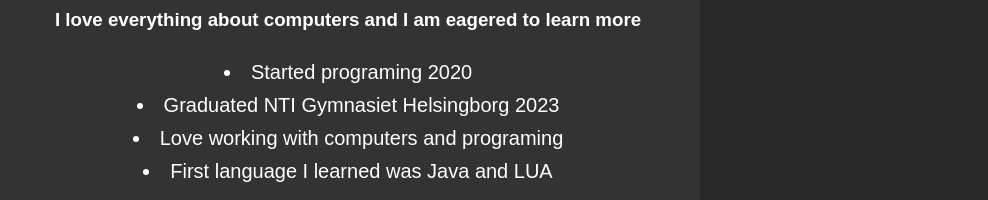
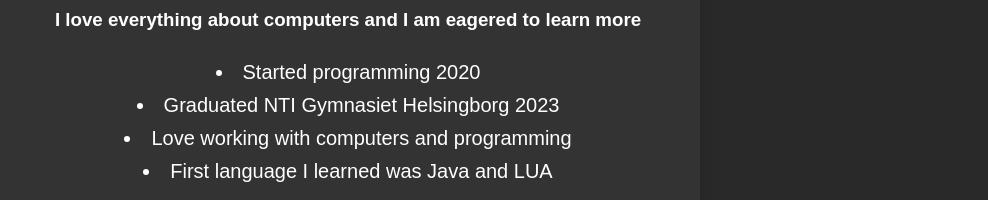
Before and after one commit to 4CEspX/SimonJonasson, a plain HTML site: page index.html in a window 1280 px wide. Shown: the part 434-634 px from the top of the page, without its empty margins (292-1280 px from the left). Drawn offline with Linux system fonts and the light colour scheme.

Commit message:
Updated portfolio

```diff
--- a/index.html
+++ b/index.html
@@ -28,9 +28,9 @@
         <img src="Temp.jpg" width="40%">
         <h3 style="margin-top: 20px;">I am a 19 year old guy from sweden who loves making small projects</h3>
         <h3 style="margin-top: 10px; margin-bottom: 30px;">I love everything about computers and I am eagered to learn more</h3>
-        <li style="font-size: 20px; margin-top: 10px;">Started programing 2020</li>
+        <li style="font-size: 20px; margin-top: 10px;">Started programming 2020</li>
         <li style="font-size: 20px; margin-top: 10px;">Graduated NTI Gymnasiet Helsingborg 2023</li>
-        <li style="font-size: 20px; margin-top: 10px;">Love working with computers and programing</li>
+        <li style="font-size: 20px; margin-top: 10px;">Love working with computers and programming</li>
         <li style="font-size: 20px; margin-top: 10px; margin-bottom: 10px;">First language I learned was Java and LUA</li>
 
     </header>
```
